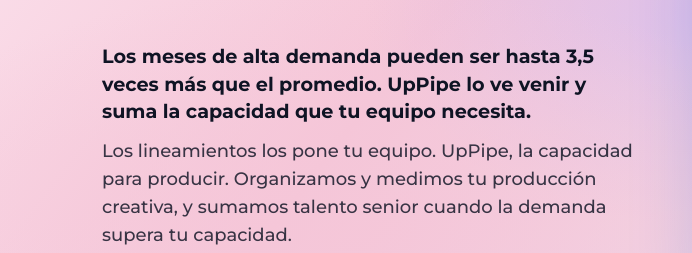
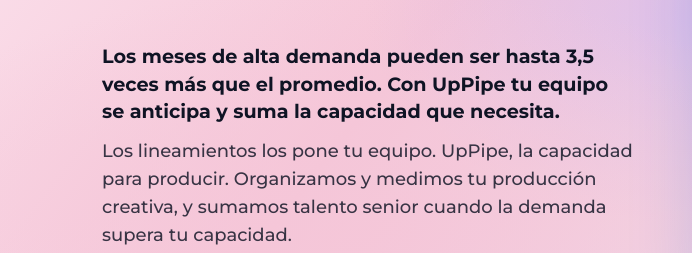
Before and after one commit to olguiloo/uppipe-website, a plain HTML site: page index.html in a window 1280 px wide. Shown: the part 424-677 px from the top of the page, 0-692 px from the left. Drawn offline with Linux system fonts and the light colour scheme.

Commit message:
Home: 'Con UpPipe tu equipo se anticipa' (borrador)
Co-Authored-By: Claude Opus 5.5 <noreply@anthropic.com>

```diff
--- a/index.html
+++ b/index.html
@@ -5,7 +5,7 @@
 <title>UpPipe — Creative Ops para marketing | Ninguna buena idea debería quedarse esperando</title>
 <link rel="canonical" href="https://uppipe.co/">
 <meta property="og:title" content="UpPipe — Ninguna buena idea debería quedarse esperando">
-<meta property="og:description" content="Los meses de alta demanda pueden ser hasta 3,5 veces más que el promedio. UpPipe lo ve venir y suma la capacidad que tu equipo necesita.">
+<meta property="og:description" content="Los meses de alta demanda pueden ser hasta 3,5 veces más que el promedio. Con UpPipe tu equipo se anticipa y suma la capacidad que necesita.">
 <meta property="og:url" content="https://uppipe.co/">
 <meta property="og:locale" content="es_CO">
 <meta property="og:type" content="website">
@@ -1201,7 +1201,7 @@ section.e3-lime,#crew.e3-lime{background:var(--lime);overflow:hidden;}
       <div class="hero-content">
         <div class="hero-sig" style="font-family:'Space Mono','JetBrains Mono',monospace;font-size:13px;letter-spacing:0.12em;text-transform:uppercase;color:#1A56FF;font-weight:700;margin:0 0 16px;">Creative Ops para marketing</div>
         <h1 class="display" style="font-size: clamp(34px, 3.6vw, 52px)">Ninguna buena idea debería <em>quedarse esperando.</em></h1>
-        <p class="e3-dato">Los meses de alta demanda pueden ser hasta 3,5 veces más que el promedio. UpPipe lo ve venir y suma la capacidad que tu equipo necesita.</p>
+        <p class="e3-dato">Los meses de alta demanda pueden ser hasta 3,5 veces más que el promedio. Con UpPipe tu equipo se anticipa y suma la capacidad que necesita.</p>
         <p class="lead" style="font-size: 18px">Los lineamientos los pone tu equipo. UpPipe, la capacidad para producir. Organizamos y medimos tu producción creativa, y sumamos talento senior cuando la demanda supera tu capacidad.</p>
         <div class="hero-cta">
           <a href="https://meetings.hubspot.com/uppipe/uppipe-intro-call" target="_blank" rel="noopener" class="btn btn-primary">Agenda 15 minutos</a>
```
